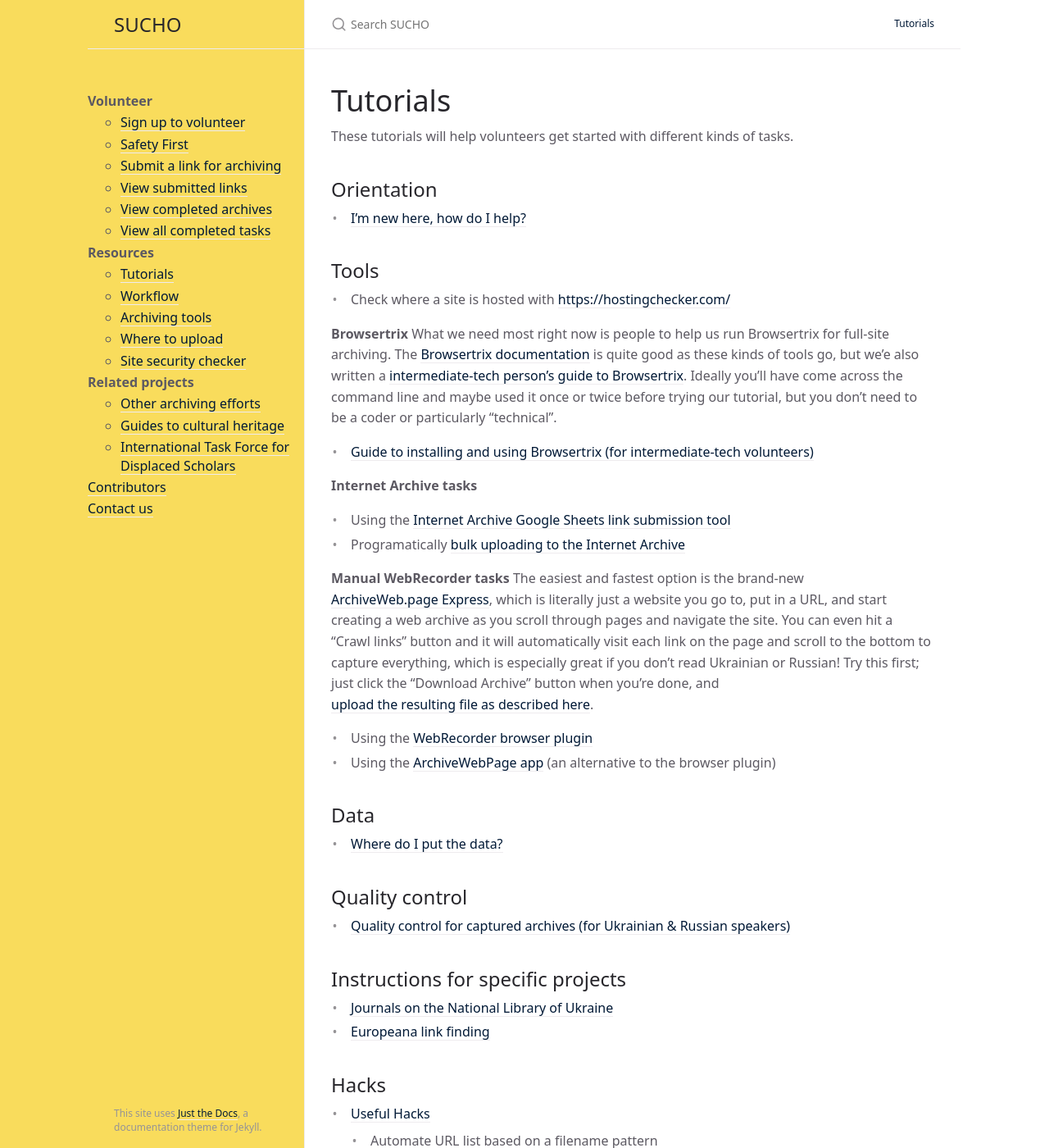
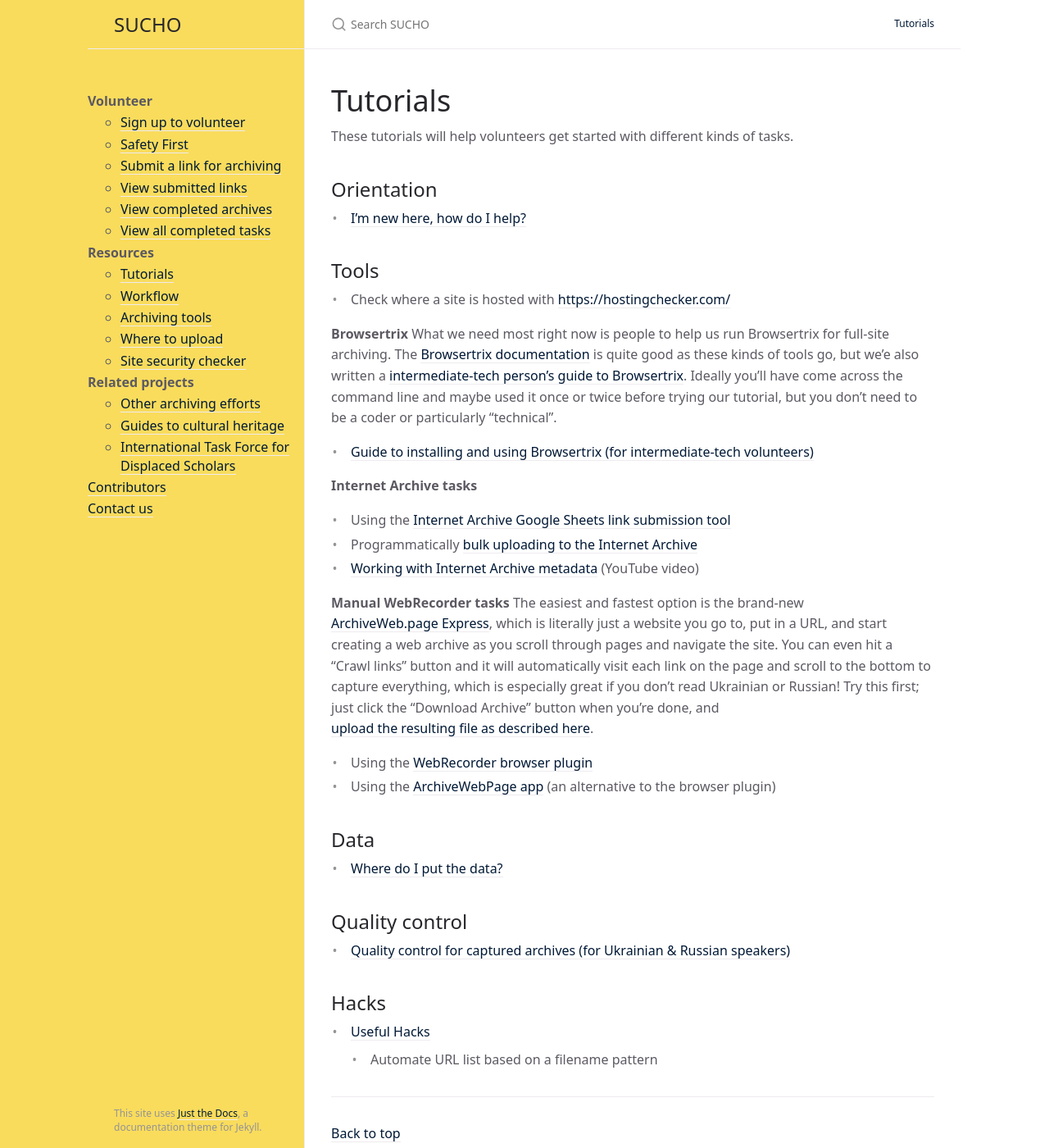
Before and after one commit to sucho-archiving/sucho-archiving.github.io, a Jekyll site: the page built from tutorials.md, in a window 1280 px wide and 1400 px high. Shown: the whole window at 82% size. Built offline with Jekyll 4.4.1, drawn with Linux system fonts in a browser that asks for light colours.

Commit message:
Update tutorials.md

```diff
--- a/tutorials.md
+++ b/tutorials.md
@@ -23,7 +23,8 @@
 **Internet Archive tasks**
 
 * Using the [Internet Archive Google Sheets link submission tool](/ia-gsheets)
-* Programatically [bulk uploading to the Internet Archive](/ia-bulk-upload)
+* Programmatically [bulk uploading to the Internet Archive](/ia-bulk-upload)
+* [Working with Internet Archive metadata](https://www.youtube.com/watch?v=A-REbP8lhh0) (YouTube video)
 
 **Manual WebRecorder tasks**
 The easiest and fastest option is the brand-new [ArchiveWeb.page Express](https://fast.archiveweb.page/#https://example.com/), which is literally just a website you go to, put in a URL, and start creating a web archive as you scroll through pages and navigate the site. You can even hit a "Crawl links" button and it will automatically visit each link on the page and scroll to the bottom to capture everything, which is especially great if you don't read Ukrainian or Russian! Try this first; just click the "Download Archive" button when you're done, and [upload the resulting file as described here](/data-upload).
@@ -38,10 +39,6 @@
 ## Quality control
 * [Quality control for captured archives (for Ukrainian & Russian speakers)](/qc)
 
-## Instructions for specific projects
-* [Journals on the National Library of Ukraine](/nbuv-journals)
-* [Europeana link finding](/europeana)
-
 ## Hacks
 * [Useful Hacks](https://www.sucho.org/hacks)
   * Automate URL list based on a filename pattern
```
